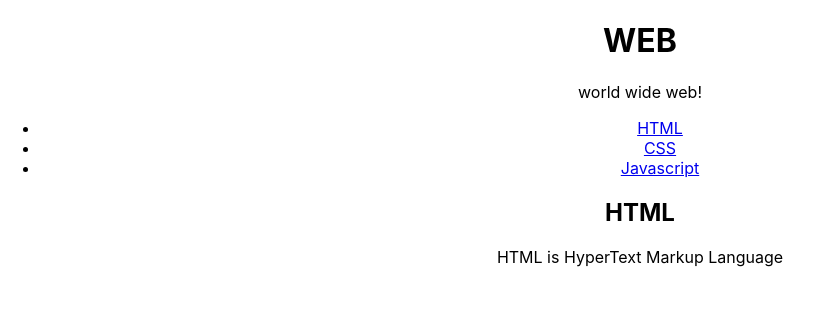
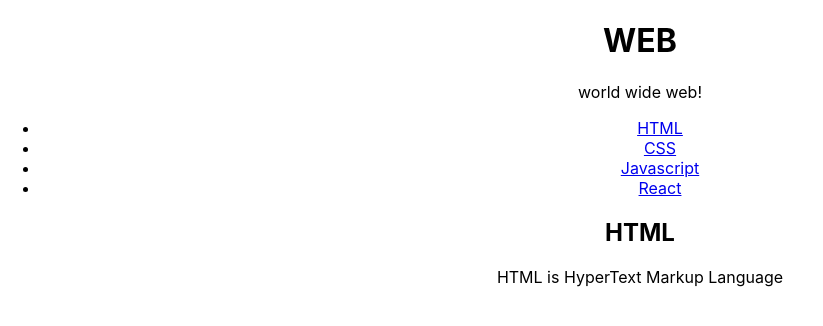
Before and after one commit to HoYoung1/practice_react, a React (Create React App) app: page / in a window 1280 px wide. Shown: the top 326 px of the page, without its empty margins (0-823 px from the left). Built offline with nearby package versions, Linux system fonts and the light colour scheme.

Commit message:
key의 개념을 배웠고 state로 값전달, props로 값 표현

```diff
--- a/src/App.js
+++ b/src/App.js
@@ -9,11 +9,43 @@
 
 
 class App extends Component {
+  constructor(props) {
+    super(props)
+    this.state = {
+      subject: {
+        title: "WEB",
+        sub: "world wide web!"
+      },
+      contents: [
+        {
+          id: 1,
+          title: "HTML",
+          desc: "html is for information"
+        },
+        {
+          id: 2,
+          title: "CSS",
+          desc: "css is for design"
+        },
+        {
+          id: 3,
+          title: "Javascript",
+          desc: "javascript is for interactivte"
+        },
+        {
+          id: 4,
+          title: "React",
+          desc: "react is for reuse"
+        }
+      ]
+
+    }
+  }
   render() {
     return (
       <div className="App">
-        <Subject title="WEB" sub="world wide web!"></Subject>
-        <TOC desc="html"></TOC>
+        <Subject title={this.state.subject.title} sub={this.state.subject.sub}></Subject>
+        <TOC data={this.state.contents}></TOC>
         <Content title="HTML" desc="HTML is HyperText Markup Language"></Content>
       </div>
     );
--- a/src/components/TOC.js
+++ b/src/components/TOC.js
@@ -1,13 +1,19 @@
 import React, { Component } from 'react';
 
 class TOC extends Component {
+
     render() {
+        var lists = [];
+        var data = this.props.data;
+        var i = 0;
+        while (i<data.length){
+            lists.push(<li key={data[i].id}><a href={"/content/"+data[i].id}>{data[i].title}</a></li>)
+            i = i+1
+        }
         return (
             <nav>
                 <ul>
-                    <li><a href="1.html">HTML</a></li>
-                    <li><a href="2.html">CSS</a></li>
-                    <li><a href="3.html">Javascript</a></li>
+                    {lists}
                 </ul>
             </nav>
         );
```
